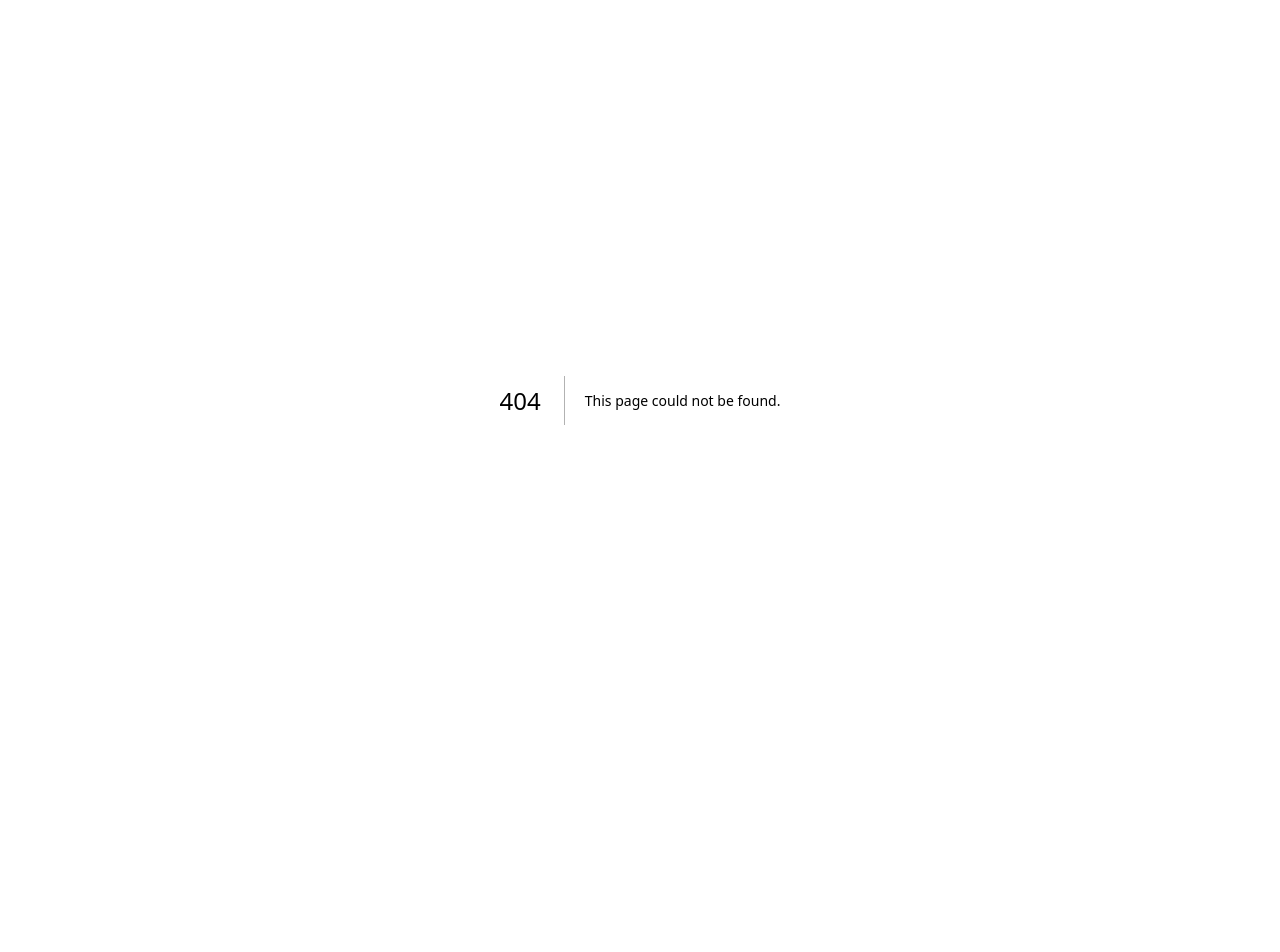
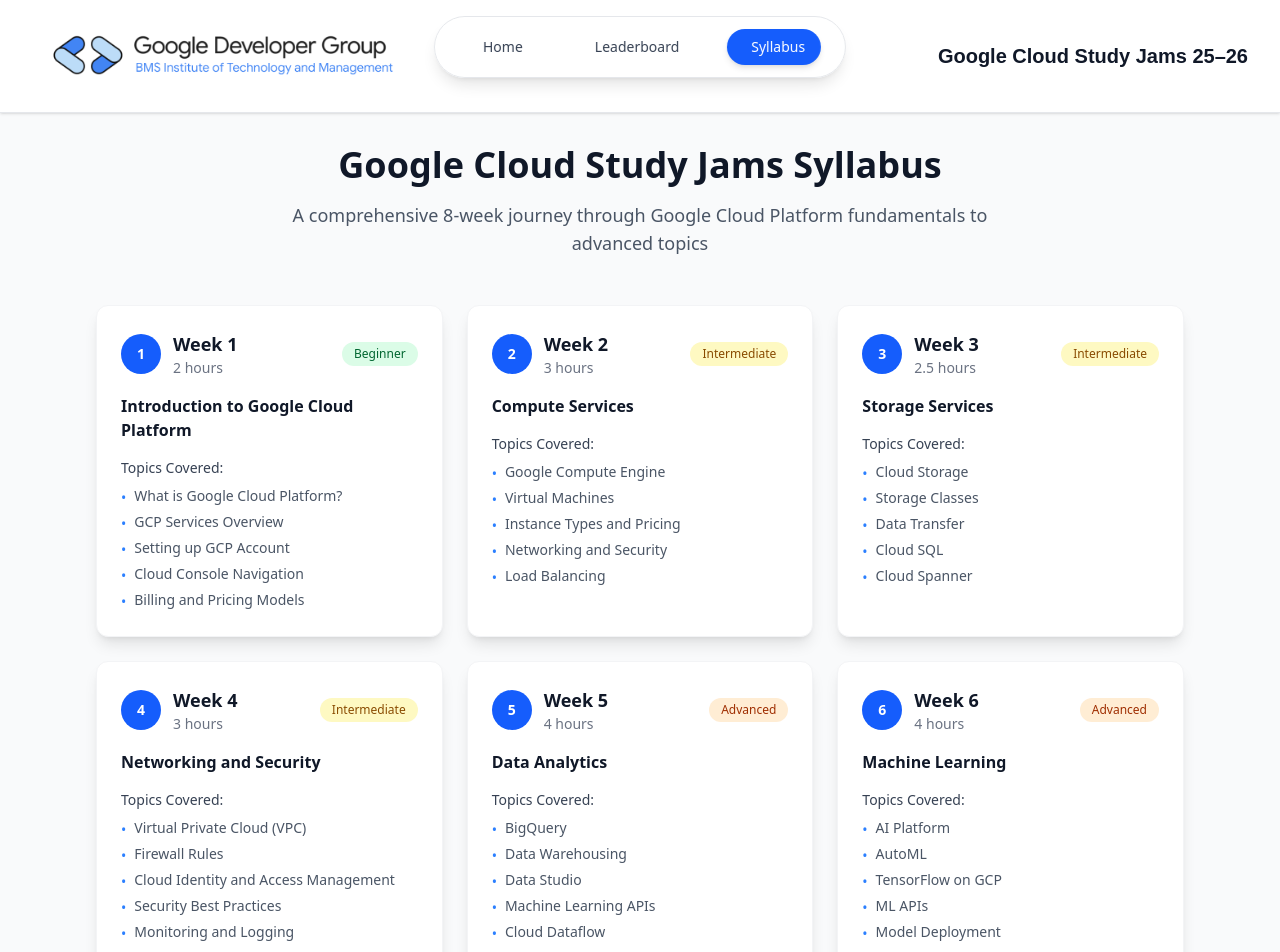
Before and after one commit to CodewMilan/gdg-ui, a Next.js app: page /syllabus in a window 1280 px wide. Before the commit this address had no page. Shown: the top 952 px of the page. Before the commit the page ends 800 px from the top, so only its background shows below. Built offline with nearby package versions, Linux system fonts and the light colour scheme; a web font is replaced by a local one.

Commit message:
navbar pushed

```diff
--- a/app/layout.tsx
+++ b/app/layout.tsx
@@ -1,5 +1,6 @@
 import type { Metadata } from "next";
 import "./globals.css";
+import FloatingNavbar from "@/components/FloatingNavbar";
 
 // Google Sans is loaded via CSS import in globals.css
 
@@ -20,6 +21,7 @@
   return (
     <html lang="en">
       <body className="font-sans antialiased bg-white text-gray-900">
+        <FloatingNavbar />
         {children}
       </body>
     </html>
--- /dev/null
+++ b/app/syllabus/page.tsx
@@ -0,0 +1,240 @@
+'use client';
+
+import Header from '@/components/Header';
+
+export default function Syllabus() {
+  const syllabusData = [
+    {
+      week: 1,
+      title: "Introduction to Google Cloud Platform",
+      topics: [
+        "What is Google Cloud Platform?",
+        "GCP Services Overview",
+        "Setting up GCP Account",
+        "Cloud Console Navigation",
+        "Billing and Pricing Models"
+      ],
+      duration: "2 hours",
+      difficulty: "Beginner"
+    },
+    {
+      week: 2,
+      title: "Compute Services",
+      topics: [
+        "Google Compute Engine",
+        "Virtual Machines",
+        "Instance Types and Pricing",
+        "Networking and Security",
+        "Load Balancing"
+      ],
+      duration: "3 hours",
+      difficulty: "Intermediate"
+    },
+    {
+      week: 3,
+      title: "Storage Services",
+      topics: [
+        "Cloud Storage",
+        "Storage Classes",
+        "Data Transfer",
+        "Cloud SQL",
+        "Cloud Spanner"
+      ],
+      duration: "2.5 hours",
+      difficulty: "Intermediate"
+    },
+    {
+      week: 4,
+      title: "Networking and Security",
+      topics: [
+        "Virtual Private Cloud (VPC)",
+        "Firewall Rules",
+        "Cloud Identity and Access Management",
+        "Security Best Practices",
+        "Monitoring and Logging"
+      ],
+      duration: "3 hours",
+      difficulty: "Intermediate"
+    },
+    {
+      week: 5,
+      title: "Data Analytics",
+      topics: [
+        "BigQuery",
+        "Data Warehousing",
+        "Data Studio",
+        "Machine Learning APIs",
+        "Cloud Dataflow"
+      ],
+      duration: "4 hours",
+      difficulty: "Advanced"
+    },
+    {
+      week: 6,
+      title: "Machine Learning",
+      topics: [
+        "AI Platform",
+        "AutoML",
+        "TensorFlow on GCP",
+        "ML APIs",
+        "Model Deployment"
+      ],
+      duration: "4 hours",
+      difficulty: "Advanced"
+    },
+    {
+      week: 7,
+      title: "DevOps and CI/CD",
+      topics: [
+        "Cloud Build",
+        "Container Registry",
+        "Kubernetes Engine",
+        "Cloud Functions",
+        "Deployment Strategies"
+      ],
+      duration: "3.5 hours",
+      difficulty: "Advanced"
+    },
+    {
+      week: 8,
+      title: "Final Project and Certification",
+      topics: [
+        "Project Planning",
+        "Implementation",
+        "Testing and Deployment",
+        "Documentation",
+        "Google Cloud Certification Prep"
+      ],
+      duration: "5 hours",
+      difficulty: "Expert"
+    }
+  ];
+
+  const getDifficultyColor = (difficulty: string) => {
+    switch (difficulty) {
+      case 'Beginner':
+        return 'bg-green-100 text-green-800';
+      case 'Intermediate':
+        return 'bg-yellow-100 text-yellow-800';
+      case 'Advanced':
+        return 'bg-orange-100 text-orange-800';
+      case 'Expert':
+        return 'bg-red-100 text-red-800';
+      default:
+        return 'bg-gray-100 text-gray-800';
+    }
+  };
+
+  return (
+    <div className="min-h-screen bg-gray-50">
+      <Header />
+
+      <div className="max-w-6xl mx-auto px-4 sm:px-6 lg:px-8 py-8">
+        {/* Page Header */}
+        <div className="text-center mb-12">
+          <h1 className="text-3xl sm:text-4xl font-bold text-gray-900 mb-4">
+            Google Cloud Study Jams Syllabus
+          </h1>
+          <p className="text-lg text-gray-600 max-w-3xl mx-auto">
+            A comprehensive 8-week journey through Google Cloud Platform fundamentals to advanced topics
+          </p>
+        </div>
+
+        {/* Syllabus Cards */}
+        <div className="grid grid-cols-1 md:grid-cols-2 lg:grid-cols-3 gap-6">
+          {syllabusData.map((week) => (
+            <div
+              key={week.week}
+              className="bg-white rounded-xl shadow-lg hover:shadow-xl transition-shadow duration-300 p-6 border border-gray-100"
+            >
+              {/* Week Header */}
+              <div className="flex items-center justify-between mb-4">
+                <div className="flex items-center space-x-3">
+                  <div className="w-10 h-10 bg-blue-600 text-white rounded-full flex items-center justify-center font-bold text-sm">
+                    {week.week}
+                  </div>
+                  <div>
+                    <h3 className="font-semibold text-gray-900 text-lg">
+                      Week {week.week}
+                    </h3>
+                    <p className="text-sm text-gray-500">{week.duration}</p>
+                  </div>
+                </div>
+                <span className={`px-3 py-1 rounded-full text-xs font-medium ${getDifficultyColor(week.difficulty)}`}>
+                  {week.difficulty}
+                </span>
+              </div>
+
+              {/* Title */}
+              <h4 className="font-semibold text-gray-900 mb-4 text-base">
+                {week.title}
+              </h4>
+
+              {/* Topics */}
+              <div className="space-y-2">
+                <h5 className="text-sm font-medium text-gray-700 mb-2">Topics Covered:</h5>
+                <ul className="space-y-1">
+                  {week.topics.map((topic, index) => (
+                    <li key={index} className="flex items-start space-x-2 text-sm text-gray-600">
+                      <span className="text-blue-500 mt-0.5">•</span>
+                      <span>{topic}</span>
+                    </li>
+                  ))}
+                </ul>
+              </div>
+            </div>
+          ))}
+        </div>
+
+        {/* Additional Information */}
+        <div className="mt-16 bg-white rounded-xl shadow-lg p-8 border border-gray-100">
+          <h2 className="text-2xl font-bold text-gray-900 mb-6 text-center">
+            Study Jams Information
+          </h2>
+
+          <div className="grid grid-cols-1 md:grid-cols-2 gap-8">
+            <div>
+              <h3 className="text-lg font-semibold text-gray-900 mb-4">📅 Schedule</h3>
+              <ul className="space-y-2 text-gray-600">
+                <li>• Weekly sessions every Saturday</li>
+                <li>• Duration: 8 weeks</li>
+                <li>• Time: 10:00 AM - 2:00 PM IST</li>
+                <li>• Location: BMS Institute of Technology</li>
+              </ul>
+            </div>
+
+            <div>
+              <h3 className="text-lg font-semibold text-gray-900 mb-4">🎯 Prerequisites</h3>
+              <ul className="space-y-2 text-gray-600">
+                <li>• Basic programming knowledge</li>
+                <li>• Understanding of cloud concepts</li>
+                <li>• Laptop with internet connection</li>
+                <li>• Google Cloud account (free tier)</li>
+              </ul>
+            </div>
+
+            <div>
+              <h3 className="text-lg font-semibold text-gray-900 mb-4">🏆 Certification</h3>
+              <ul className="space-y-2 text-gray-600">
+                <li>• Google Cloud Digital Leader</li>
+                <li>• Google Cloud Associate Engineer</li>
+                <li>• Completion certificate</li>
+                <li>• Hands-on project portfolio</li>
+              </ul>
+            </div>
+
+            <div>
+              <h3 className="text-lg font-semibold text-gray-900 mb-4">📞 Contact</h3>
+              <ul className="space-y-2 text-gray-600">
+                <li>• Email: gdg@bmsit.ac.in</li>
+                <li>• Discord: GDG BMSIT Community</li>
+                <li>• LinkedIn: GDG BMSIT</li>
+                <li>• Website: gdg-bmsit.com</li>
+              </ul>
+            </div>
+          </div>
+        </div>
+      </div>
+    </div>
+  );
+}
--- /dev/null
+++ b/components/FloatingNavbar.tsx
@@ -0,0 +1,67 @@
+'use client';
+
+import Link from 'next/link';
+import { usePathname } from 'next/navigation';
+import { useState, useEffect } from 'react';
+
+export default function FloatingNavbar() {
+  const pathname = usePathname();
+  const [isVisible, setIsVisible] = useState(true);
+  const [lastScrollY, setLastScrollY] = useState(0);
+
+  useEffect(() => {
+    const handleScroll = () => {
+      const currentScrollY = window.scrollY;
+
+      // Show navbar when scrolling up, hide when scrolling down
+      if (currentScrollY < lastScrollY || currentScrollY < 100) {
+        setIsVisible(true);
+      } else {
+        setIsVisible(false);
+      }
+
+      setLastScrollY(currentScrollY);
+    };
+
+    window.addEventListener('scroll', handleScroll, { passive: true });
+    return () => window.removeEventListener('scroll', handleScroll);
+  }, [lastScrollY]);
+
+  const navItems = [
+    { name: 'Home', href: '/dashboard', icon: '' },
+    { name: 'Leaderboard', href: '/dashboard', icon: '' },
+    { name: 'Syllabus', href: '/syllabus', icon: '' },
+  ];
+
+  return (
+    <nav
+      className={`fixed top-4 left-1/2 transform -translate-x-1/2 z-50 transition-all duration-300 ${
+        isVisible ? 'translate-y-0 opacity-100' : '-translate-y-full opacity-0'
+      }`}
+    >
+      <div className="bg-white/90 backdrop-blur-md border border-gray-200 rounded-full shadow-lg px-6 py-3">
+        <div className="flex items-center space-x-8">
+          {navItems.map((item) => {
+            const isActive = pathname === item.href ||
+              (item.name === 'Leaderboard' && pathname === '/dashboard');
+
+            return (
+              <Link
+                key={item.name}
+                href={item.href}
+                className={`flex items-center space-x-2 px-4 py-2 rounded-full transition-all duration-200 ${
+                  isActive
+                    ? 'bg-blue-600 text-white shadow-md'
+                    : 'text-gray-700 hover:bg-gray-100 hover:text-gray-900'
+                }`}
+              >
+                <span className="text-lg">{item.icon}</span>
+                <span className="font-medium text-sm">{item.name}</span>
+              </Link>
+            );
+          })}
+        </div>
+      </div>
+    </nav>
+  );
+}
```
